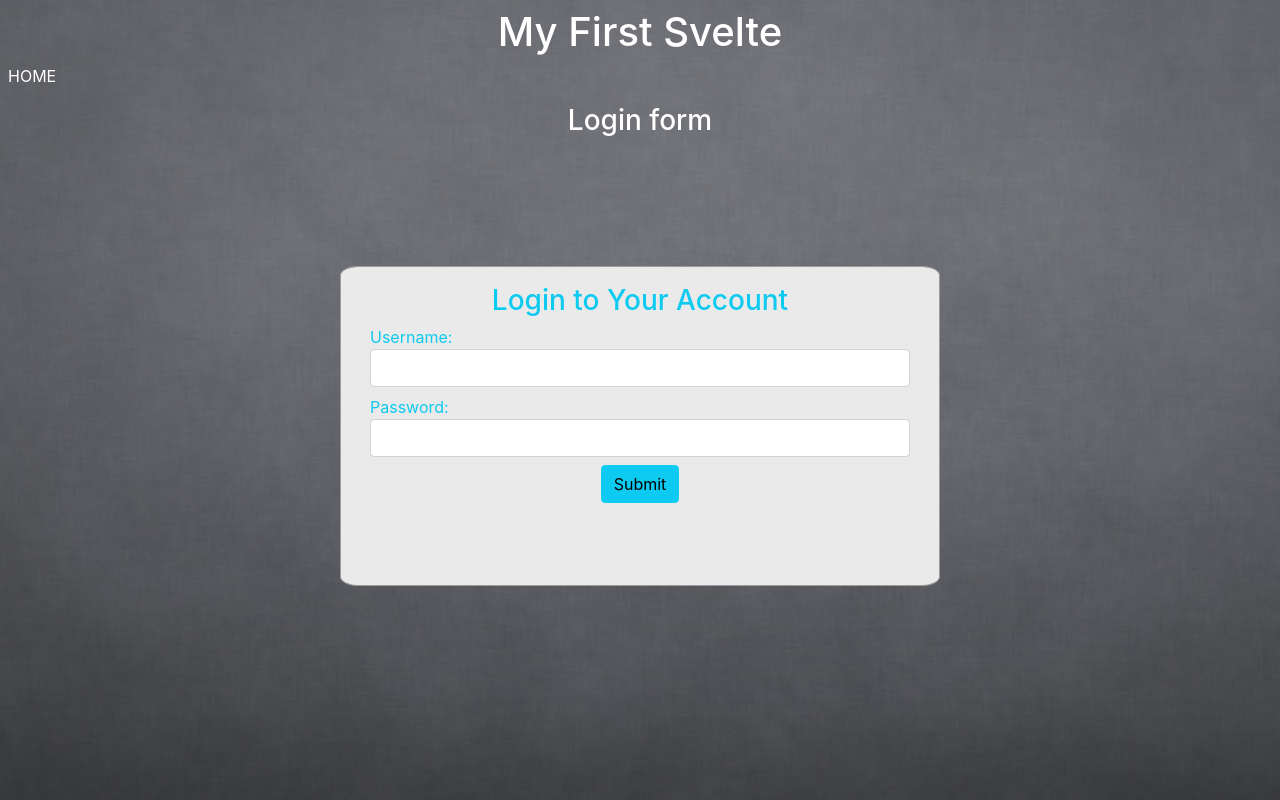
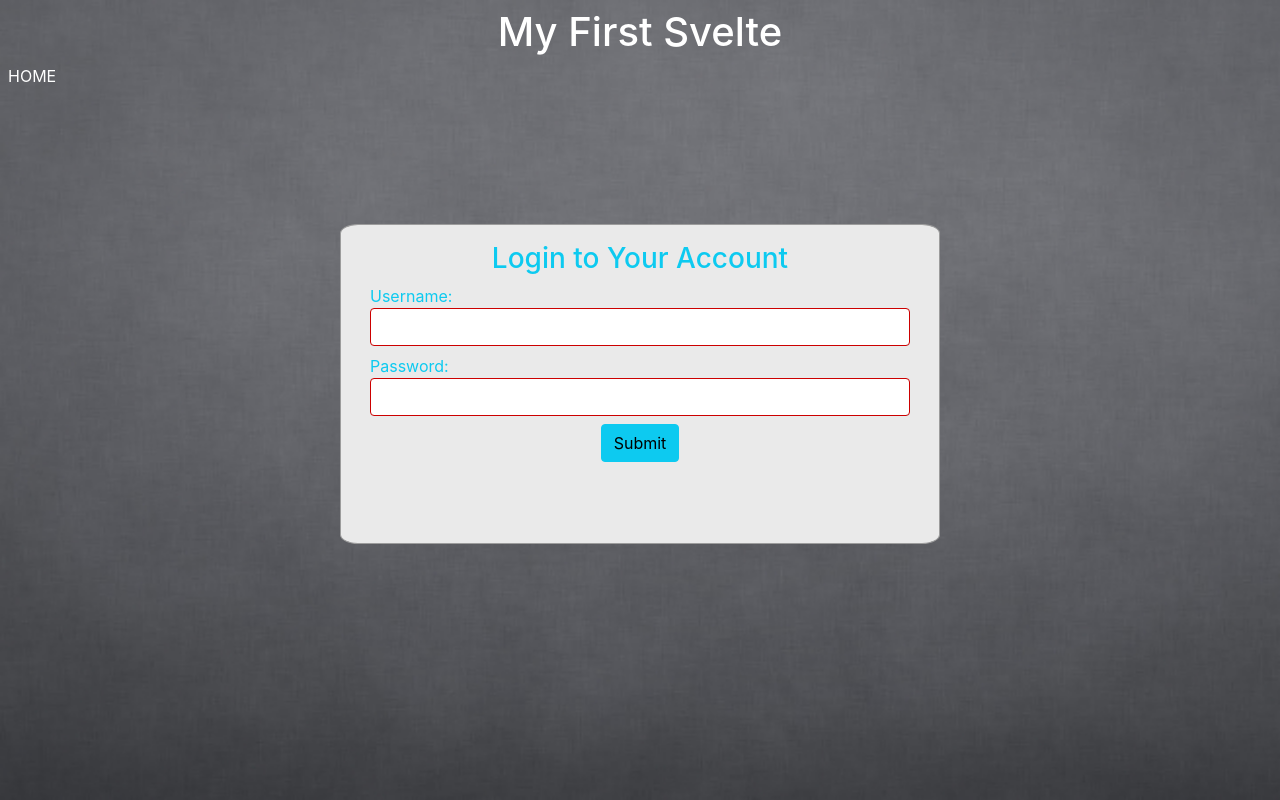
Before and after one commit to Gabriele-66/MyFirstSvelte, a Svelte app: page / in a window 1280 px wide. Built offline with nearby package versions, Linux system fonts and the light colour scheme.

Commit message:
ultimate

```diff
--- a/src/component/routes/Home.svelte
+++ b/src/component/routes/Home.svelte
@@ -3,3 +3,9 @@
 </script>
 
 <p on:click={()=>push('/')}>HOME</p>
+
+<style>
+    p{
+        cursor:pointer
+    }
+</style>
--- a/src/component/routes/Login/Login.svelte
+++ b/src/component/routes/Login/Login.svelte
@@ -3,11 +3,10 @@
 
     let usrNm = "";
     let pwd = "";
-    let sub = false;
     let usrNmC = false;
     let pwdC = false;
     function handleSubmit() {
-        sub = true;
+
         if(usrNm==""){
             usrNmC=true;
         }
@@ -30,11 +29,10 @@
 </script>
 
 <div id="login">
-    <h3 class="text-center text-white">Login form</h3>
     <div class="container">
         <div id="login-row" class="row justify-content-center align-items-center">
             <div id="login-box" class="col-">
-                <div id="login-form" class="form" class:sub action="" method="post">
+                <div id="login-form" class="form" action="" method="post">
                     <h3 class="text-center text-info">Login to Your Account</h3>
                     <div class="form-group">
                         <label for="username" class="text-info">Username:</label>
@@ -75,11 +73,11 @@
         padding: 17px;
     }
 
-    .sub input:focus:invalid {
+    input:focus:invalid {
 		outline: 1px solid #c00;
 	}
 
-    .sub input:invalid {
+    input:invalid {
 		border: 1px solid #c00;
 	}
 
--- a/src/component/routes/table-Data/interfaces/Form.svelte
+++ b/src/component/routes/table-Data/interfaces/Form.svelte
@@ -18,8 +18,6 @@ import { createEventDispatcher } from "svelte";
 		console.log(`First Name ${Fname}, Last Name ${Lname}, C.F. ${Cf}, Sex ${Sex}`);
 	}
 </script>
-
-<h2 style="text-align:center">My Form</h2>
 
 
 <form on:submit|preventDefault={handleSubmit}>
--- a/src/component/routes/table-Data/interfaces/Table.svelte
+++ b/src/component/routes/table-Data/interfaces/Table.svelte
@@ -10,8 +10,6 @@
 
 <!-- {JSON.stringify(people)}
 {people.length} -->
-
-<h2 style="text-align:center">My Table</h2>
 
 {#if people.length>0}
     <table class="table table-bordered table-dark">
```
